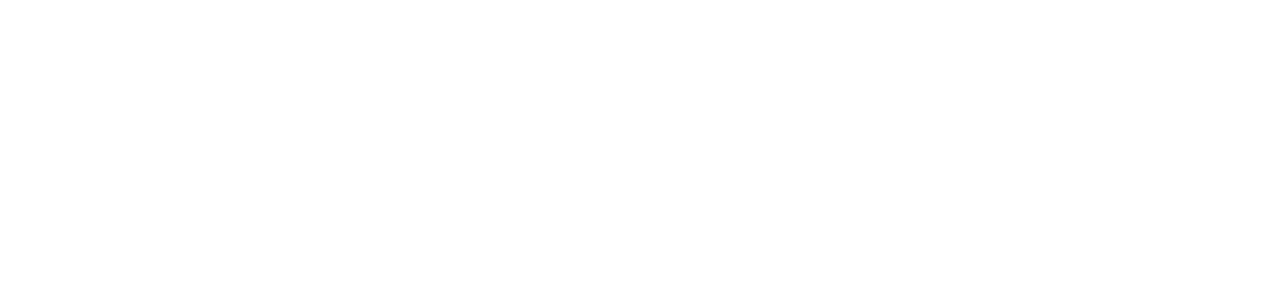
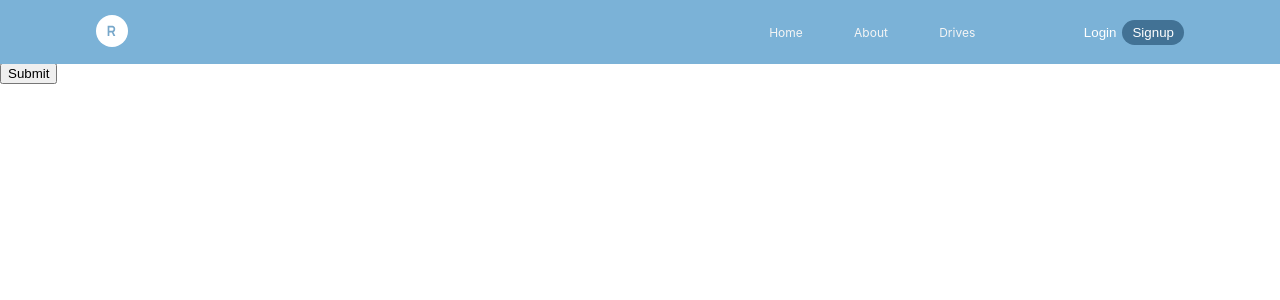
Before and after one commit to Lekshmi-3949/ressQ-Frontend, a React (Create React App) app: page /need-blood in a window 1280 px wide. Before the commit this address had no page. Shown: the top 300 px of the page. Built offline with nearby package versions, Linux system fonts and the light colour scheme; a web font is replaced by a local one.

Commit message:
corrected routing,created NeedBlood page

```diff
--- a/src/App.js
+++ b/src/App.js
@@ -1,9 +1,11 @@
 import MainPage from './pages/MainPage/MainPage'
 import './App.css';
 import  DonorReg  from './pages/DonorReg/DonorReg';
+import NeedBlood from './pages/NeedBlood/NeedBlood';
 import UserLogin from './pages/UserLogin/UserLogin';
 import UserLoginR from './pages/UserLoginR/UserLoginR';
 import { BrowserRouter,Route,Routes} from 'react-router-dom'
+
 function App() {
   return (
     <div className="App">
@@ -11,6 +13,7 @@
          <Routes>
             <Route path='/'element={<MainPage/>}/>
             <Route path='/donor-reg'element={<DonorReg/>}/>
+            <Route path='/need-blood'element={<NeedBlood/>}/>
             <Route path='/user-login'element={<UserLogin/>}/>
             <Route path='/user-loginr'element={<UserLoginR/>}/>
          </Routes>
--- a/src/components/Drives/Drives.js
+++ b/src/components/Drives/Drives.js
@@ -1,5 +1,7 @@
 import React from 'react'
+
 import './Drives.css'
+
 
 const Drives = () => {
   return (
@@ -9,7 +11,7 @@
             Upcoming Drives
           </div>
           <div className='Drives_timeline'>
-                timeline
+
           </div>
 
 
--- a/src/components/Landing/Landing.js
+++ b/src/components/Landing/Landing.js
@@ -1,6 +1,8 @@
 import React from 'react'
 import './Landing.css'
+import {useNavigate} from 'react-router-dom'
 const Landing = () => {
+  const navigate=useNavigate()
   return (
     <section id='landing'>
     <div className='Landing_container'>
@@ -12,8 +14,8 @@
             Be the reason for someone's heartbeat.
             </div>
             <div className='Landing_buttons'>
-                <div className='todonate'><button>To Donate</button></div>
-                <div className='needblood'><button>Need Blood</button></div>
+                <div className='todonate'><button onClick={()=>{navigate('/donor-reg')}}>To Donate</button></div>
+                <div className='needblood'><button onClick={()=>{navigate('/need-blood')}}>Need Blood</button></div>
             </div>
         </div>
         <div className='Landing_pic'>
--- a/src/components/Navbar/Navbar.js
+++ b/src/components/Navbar/Navbar.js
@@ -42,11 +42,11 @@
 
         <div className='Navbar_auth'>
             <div className='Navbar_auth_login'>
-                <button onClick={()=>{navigate('/user-login')}}>Login</button>
+                <button onClick={()=>{navigate('/user-loginr')}}>Login</button>
             </div>
 
             <div className='Navbar_auth_signup'>
-                <button onClick={()=>{navigate('/donor-reg')}}>Signup</button>
+                <button onClick={()=>{navigate('/user-login')}}>Signup</button>
             </div>
         </div>
 
--- a/src/pages/MainPage/MainPage.js
+++ b/src/pages/MainPage/MainPage.js
@@ -10,6 +10,7 @@
          <Landing/>
          <About/>
          <Drives/>
+
       </MainLayout>
     </div>
   )
--- /dev/null
+++ b/src/pages/NeedBlood/NeedBlood.js
@@ -0,0 +1,63 @@
+import React from 'react'
+import MainLayout from '../../components/MainLayout/MainLayout'
+import './NeedBlood.css'
+
+
+
+const NeedBlood = () => {
+  return (
+    <MainLayout>
+              <div className='need_blood_container'>
+      <div className="need_blood_title">
+        Need Blood?
+      </div>
+      <div className="need_blood_searchBox">
+        <div className="need_blood_bGroups">
+            <div className="need_blood_bgicon">
+
+            </div>
+            {/*<input type="" className="need_blood_bgroup" />*/}
+
+            <select value="lop"  className="need_blood_bgroup">
+                <option value="grapefruit">Grapefruit</option>
+                <option value="lime">Lime</option>
+                <option value="coconut">Coconut</option>
+                <option value="mango">Mango</option>
+            </select>
+
+
+
+        </div>
+        <div className="need_blood_location">
+            <div className="need_blood_locicon">
+
+            </div>
+
+            <select value="kol"  className="need_blood_loc">
+                <option value="grapefruit">Grapefruit</option>
+                <option value="lime">Lime</option>
+                <option value="coconut">Coconut</option>
+                <option value="mango">Mango</option>
+            </select>
+
+        </div>
+        <div className="need_blood_searchbtn"><input type="submit" value="Submit" /></div>
+      </div>
+      <div className="need_blood_filter">
+
+      </div>
+      <div className="need_blood_records">
+
+      </div>
+
+
+
+
+
+
+    </div>
+    </MainLayout>
+  )
+}
+
+export default NeedBlood
--- a/src/pages/index.js
+++ b/src/pages/index.js
@@ -3,3 +3,4 @@
 export {default as MainPage} from './MainPage/MainPage'
 export {default as UserLogin} from './UserLogin/UserLogin'
 export {default as UserLoginR} from './UserLoginR/UserLoginR'
+export {default as NeedBlood} from './NeedBlood/NeedBlood'
--- a/src/utils/axios.js
+++ b/src/utils/axios.js
@@ -2,7 +2,7 @@
 import baseUrl from "./Urls";
 
 const axiosInstance= axios.create({
-   baseURL: "http://127.0.0.1:8000",
+   baseURL: baseUrl,
     timeout:30000,
     headers:{
         Authorization: localStorage.getItem('access_token')
```
Also changed, not shown: src/pages/NeedBlood/NeedBlood.css (added).
